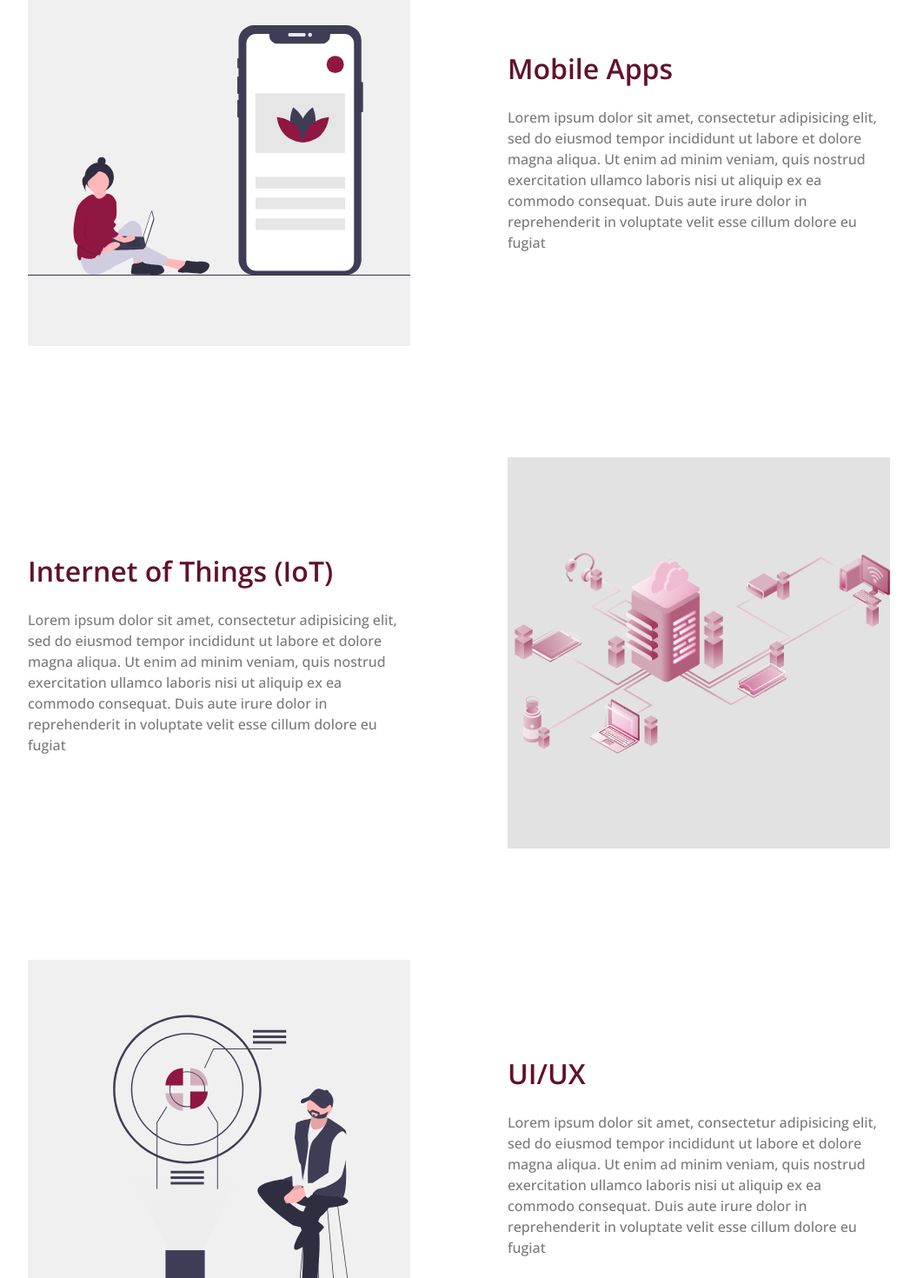
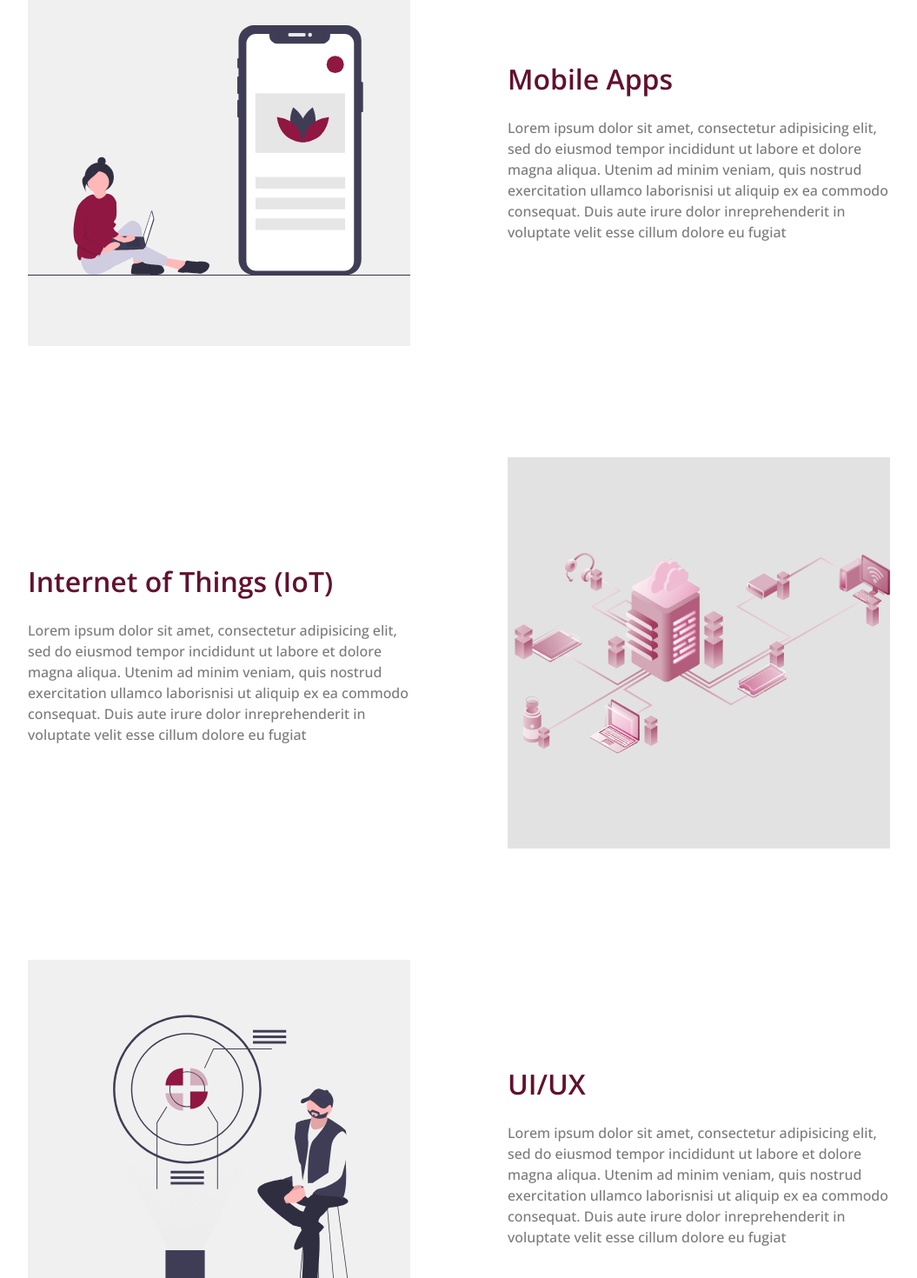
Before and after one commit to 4eug/Projects-nextjs, a Next.js app: page / in a window 1280 px wide. Shown: the part 3520-4990 px from the top of the page at 87% size, without its empty margins (112-1167 px from the left). Built offline with nearby package versions, Linux system fonts and the light colour scheme.

Commit message:
Refactored Service Section

```diff
--- a/components/Services Section/ServiceComponent.jsx
+++ b/components/Services Section/ServiceComponent.jsx
@@ -3,11 +3,14 @@ import React from "react";
 
 function ServiceComponent(props) {
   return (
+    <div className="mt-32">
       <div
-      className={`flex ${props.flexDirection ?? 'flex-col'} w-full bg-slate-40 justify-center gap-10
+        className={`flex ${
+          props.flexDirection ?? "flex-col"
+        } w-full bg-slate-40 justify-center gap-10
       lg:gap-28
       lg:h-ijikod-px-450
-      ${props.lgFlexDirection ?? 'lg:flex-row'}
+      ${props.lgFlexDirection ?? "lg:flex-row"}
 
       `}
       >
@@ -39,6 +42,7 @@ function ServiceComponent(props) {
           </div>
         </div>
       </div>
+    </div>
   );
 }
 
--- a/components/Services Section/Services.jsx
+++ b/components/Services Section/Services.jsx
@@ -2,58 +2,53 @@ import React from "react";
 import ServiceComponent from "./ServiceComponent";
 
 function Services() {
+  const serviceArray = [
+    {
+      title: "Web & Desktop Applications",
+      description:
+        "Lorem ipsum dolor sit amet, consectetur adipisicing elit, sed do eiusmod tempor incididunt ut labore et dolore magna aliqua. Utenim ad minim veniam, quis nostrud exercitation ullamco laborisnisi ut aliquip ex ea commodo consequat. Duis aute irure dolor inreprehenderit in voluptate velit esse cillum dolore eu fugiat",
+      imgSrc: "/webImage.svg",
+      id: 1,
+    },
+    {
+      title: "Mobile Apps",
+      description:
+        "Lorem ipsum dolor sit amet, consectetur adipisicing elit, sed do eiusmod tempor incididunt ut labore et dolore magna aliqua. Utenim ad minim veniam, quis nostrud exercitation ullamco laborisnisi ut aliquip ex ea commodo consequat. Duis aute irure dolor inreprehenderit in voluptate velit esse cillum dolore eu fugiat",
+      imgSrc: "/mobileImage.svg",
+      id: 1,
+      lgFlexDirection: "lg:flex-row-reverse",
+    },
+    {
+      title: "Internet of Things (IoT)",
+      description:
+        "Lorem ipsum dolor sit amet, consectetur adipisicing elit, sed do eiusmod tempor incididunt ut labore et dolore magna aliqua. Utenim ad minim veniam, quis nostrud exercitation ullamco laborisnisi ut aliquip ex ea commodo consequat. Duis aute irure dolor inreprehenderit in voluptate velit esse cillum dolore eu fugiat",
+      imgSrc: "/IoT.png",
+      id: 1,
+    },
+    {
+      title: "UI/UX",
+      description:
+        "Lorem ipsum dolor sit amet, consectetur adipisicing elit, sed do eiusmod tempor incididunt ut labore et dolore magna aliqua. Utenim ad minim veniam, quis nostrud exercitation ullamco laborisnisi ut aliquip ex ea commodo consequat. Duis aute irure dolor inreprehenderit in voluptate velit esse cillum dolore eu fugiat",
+      imgSrc: "/UIUX.svg",
+      id: 1,
+      lgFlexDirection: "lg:flex-row-reverse",
+    },
+  ];
+
   return (
     <div className="mt-20">
       <h2 className="text-center text-ijikod-wine-dark-primary">What We Do</h2>
 
       <div className="mt-32">
-        <ServiceComponent
-          title={"Web & Desktop Applications"}
-          description="Lorem ipsum dolor sit amet, consectetur adipisicing elit, sed do
-                        eiusmod tempor incididunt ut labore et dolore magna aliqua. Ut
-                        enim ad minim veniam, quis nostrud exercitation ullamco laboris
-                        nisi ut aliquip ex ea commodo consequat. Duis aute irure dolor in
-                        reprehenderit in voluptate velit esse cillum dolore eu fugiat"
-          src={"/webImage.svg"}
-        />
-      </div>
-
-      <div className="mt-32">
-        <ServiceComponent
-          lgFlexDirection="lg:flex-row-reverse"
-          title={"Mobile Apps"}
-          description="Lorem ipsum dolor sit amet, consectetur adipisicing elit, sed do
-                        eiusmod tempor incididunt ut labore et dolore magna aliqua. Ut
-                        enim ad minim veniam, quis nostrud exercitation ullamco laboris
-                        nisi ut aliquip ex ea commodo consequat. Duis aute irure dolor in
-                        reprehenderit in voluptate velit esse cillum dolore eu fugiat"
-          src={"/mobileImage.svg"}
-        />
-      </div>
-
-      <div className="mt-32">
-        <ServiceComponent
-          title={"Internet of Things (IoT)"}
-          description="Lorem ipsum dolor sit amet, consectetur adipisicing elit, sed do
-                        eiusmod tempor incididunt ut labore et dolore magna aliqua. Ut
-                        enim ad minim veniam, quis nostrud exercitation ullamco laboris
-                        nisi ut aliquip ex ea commodo consequat. Duis aute irure dolor in
-                        reprehenderit in voluptate velit esse cillum dolore eu fugiat"
-          src={"/IoT.png"}
-        />
-      </div>
-
-      <div className="mt-32">
-        <ServiceComponent
-          lgFlexDirection="lg:flex-row-reverse"
-          title={"UI/UX"}
-          description="Lorem ipsum dolor sit amet, consectetur adipisicing elit, sed do
-                        eiusmod tempor incididunt ut labore et dolore magna aliqua. Ut
-                        enim ad minim veniam, quis nostrud exercitation ullamco laboris
-                        nisi ut aliquip ex ea commodo consequat. Duis aute irure dolor in
-                        reprehenderit in voluptate velit esse cillum dolore eu fugiat"
-          src={"/UIUX.svg"}
-        />
+        {serviceArray.map((Item) => (
+          <ServiceComponent
+            title={Item.title}
+            description={Item.description}
+            src={Item.imgSrc}
+            lgFlexDirection={Item.lgFlexDirection}
+            key={Item.id}
+          />
+        ))}
       </div>
     </div>
   );
```
Lines whose indentation alone changed are shown as unchanged.
